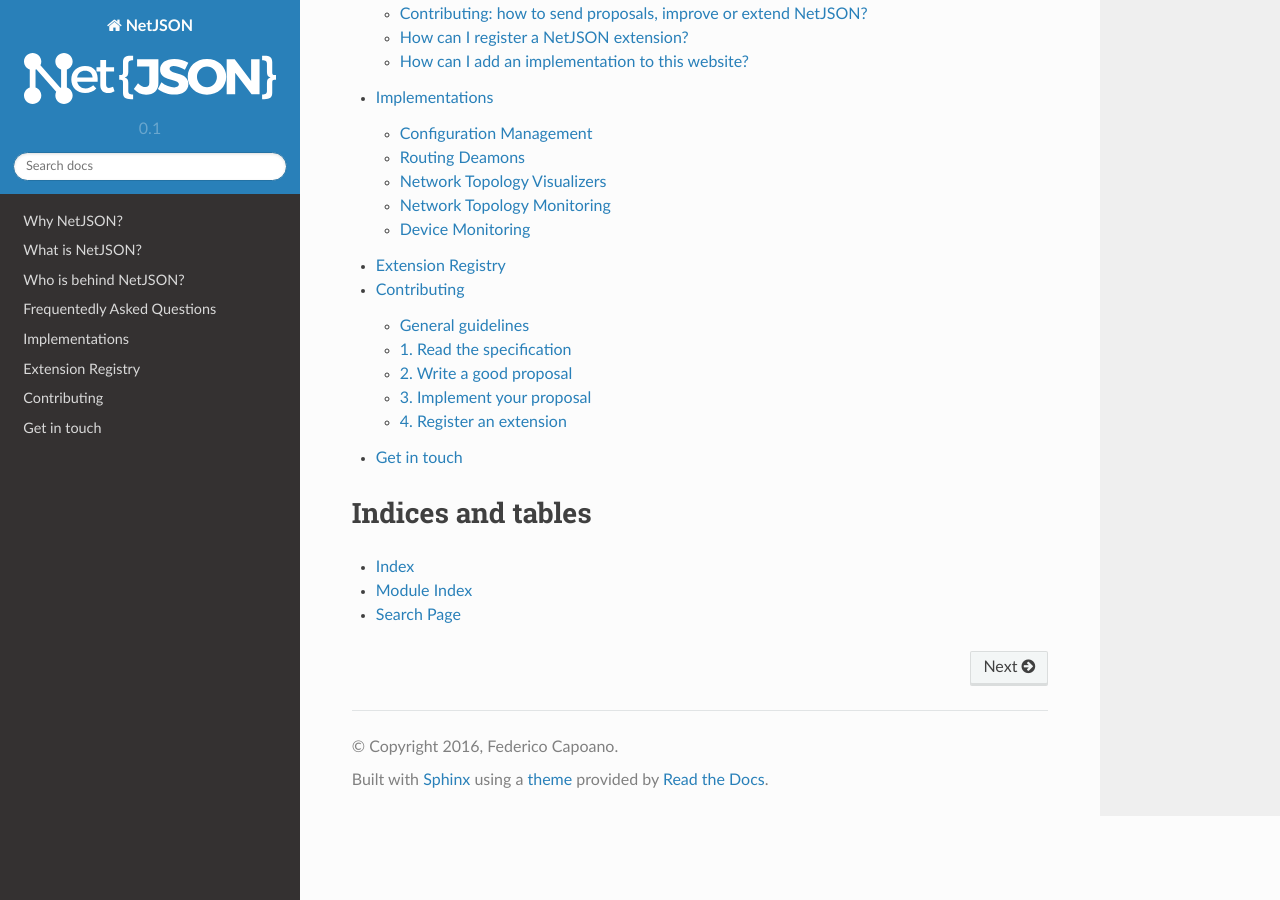
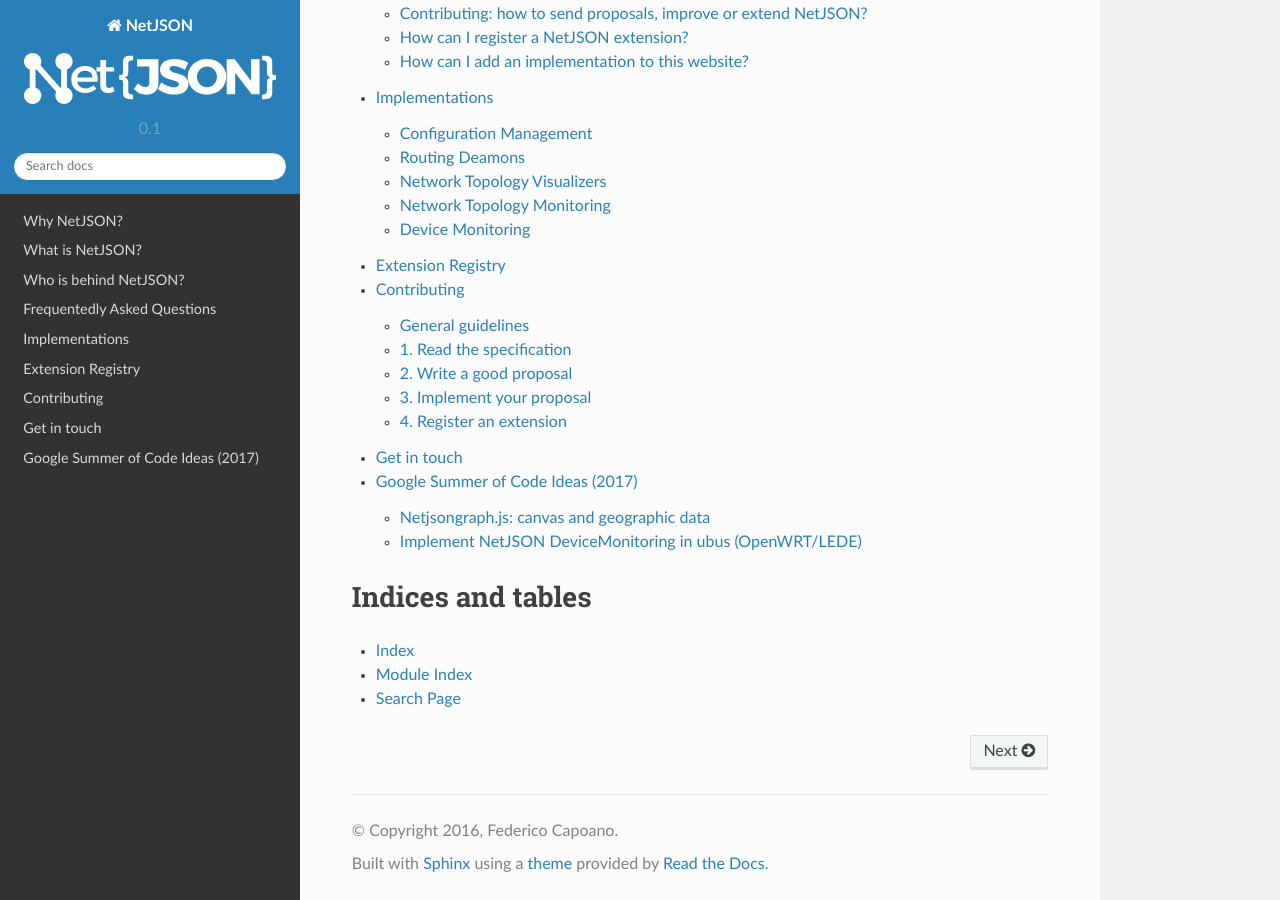
Before and after one commit to netjson/netjson, a Sphinx documentation site: the page built from docs/source/index.rst, in a window 1280 px wide and 900 px high, scrolled down 722 px. Built offline with Sphinx 7.4.7 and the Read the Docs theme 2.0.0, drawn with Linux system fonts in a browser that asks for light colours.

Commit message:
[docs] Added gsoc ideas page

```diff
--- /dev/null
+++ b/docs/source/gsoc-2017.rst
@@ -0,0 +1,37 @@
+Google Summer of Code Ideas (2017)
+==================================
+
+.. contents:: **Table of Contents**:
+   :backlinks: none
+   :depth: 3
+
+.. raw:: html
+
+    <p>
+        <iframe src="https://nodeshot.org/github-btn.html?user=netjson&amp;repo=netjson&amp;type=watch&amp;count=true&amp;size=large" frameborder="0" scrolling="0" width="140" height="33"></iframe>
+        <iframe src="https://nodeshot.org/github-btn.html?user=netjson&amp;repo=netjson&amp;type=fork&amp;count=true&amp;size=large" frameborder="0" scrolling="0" width="140" height="33"></iframe>
+    </p>
+
+We are currently working on the list of ideas.
+
+Netjsongraph.js: canvas and geographic data
+-------------------------------------------
+
+`netjsongraph.js <https://github.com/netjson/netjsongraph.js>`_ is a javascript library based on d3 that allows visualization of NetJSON NetworkGraph objects. The library uses SVG for visualization, which can be quite slow when many elements are shown, therefore we would like to try switching to canvas. We also need an optional mode in which the network is displayed on a map.
+
+**Measurable outcomes**:
+
+- Rewrite the visualizer to use canvas
+- Add an optional map mode
+- Modernize javascript code organization: you may want to use some modern JS tool for building the library, you may rewrite the code in ES6, up to you
+- Update documentation and examples in README
+
+Implement NetJSON DeviceMonitoring in ubus (OpenWRT/LEDE)
+---------------------------------------------------------
+
+Implement NetJSON DeviceMonitoring output in `ubus <https://wiki.openwrt.org/doc/techref/ubus>`_ (OpenWRT/LEDE).
+
+**Measurable outcomes**:
+
+- Implement a way to get a NetJSON DeviceMonitoring object via ubus
+- Document the compilation/install process and the usage of the module on the README
--- a/docs/source/index.rst
+++ b/docs/source/index.rst
@@ -14,6 +14,7 @@ Contents:
    extensions
    contributing
    get-in-touch
+   gsoc-2017
 
 Indices and tables
 ==================
```
